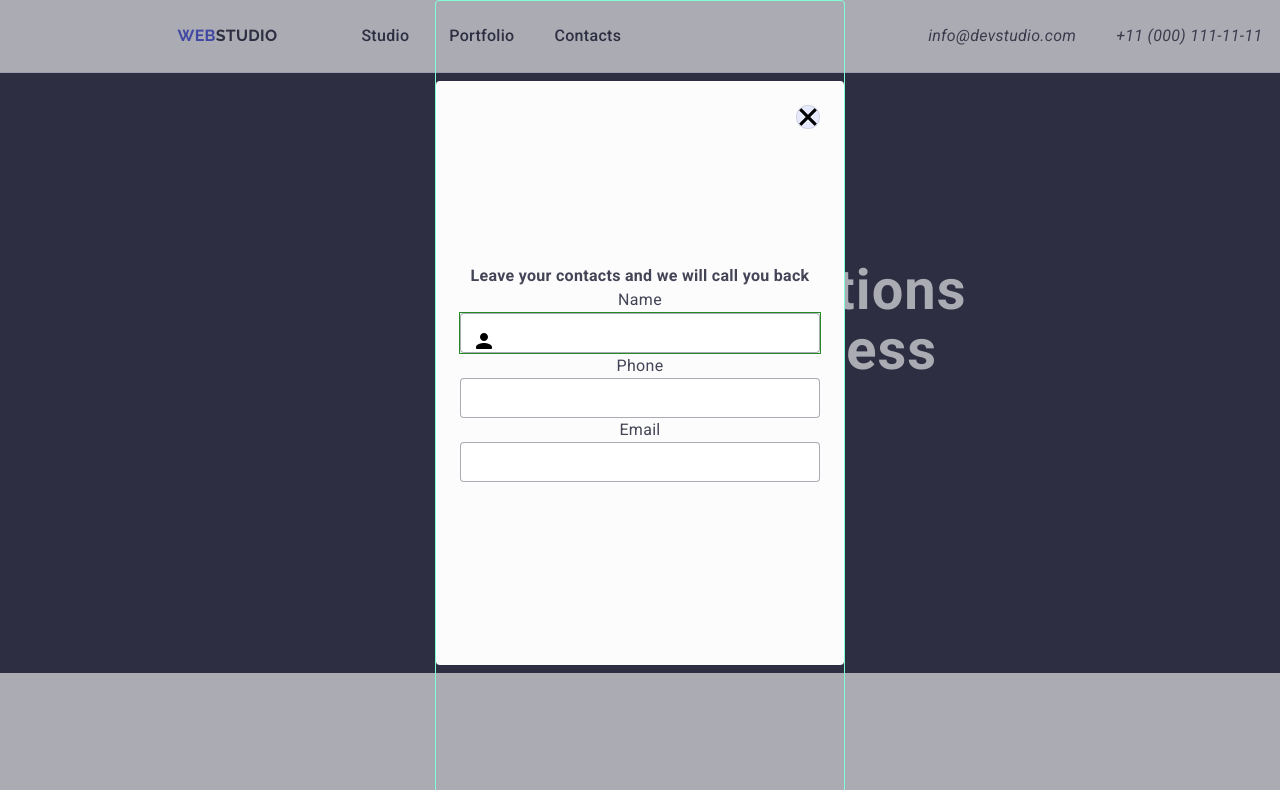
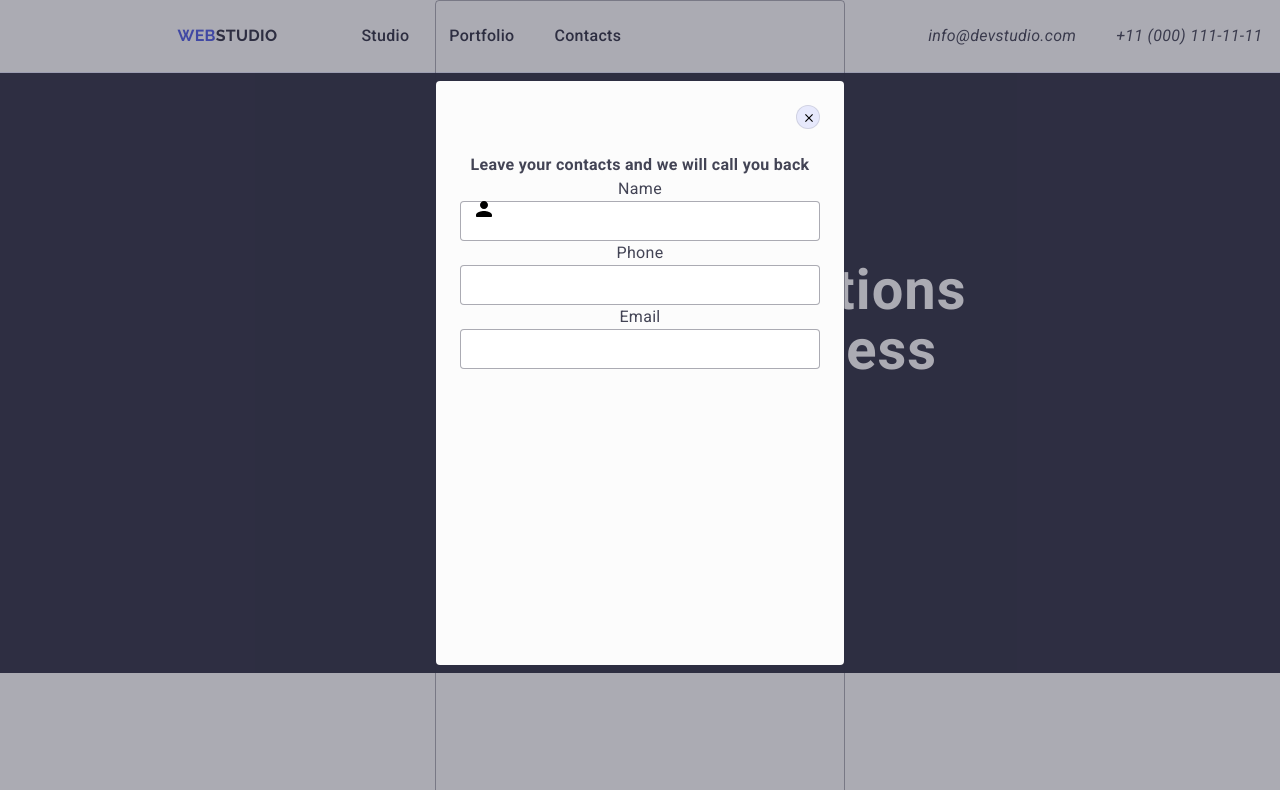
Before and after one commit to busraokcu/goit-markup-hw-05, a plain HTML site: page index.html in a window 1280 px wide. Shown: the top 790 px of the page. Drawn offline with nearby package versions, Linux system fonts and the light colour scheme.

Commit message:
form duzenlendi.

```diff
--- a/css/styles.css
+++ b/css/styles.css
@@ -418,8 +418,8 @@ header {
   display: flex;
   flex-direction: column;
   align-items: center;
-  justify-content: center;
   margin-top: 80px;
+  padding-top: 72px;
   position: relative;
 }
 .is-open {
@@ -427,13 +427,15 @@ header {
 }
 .contact-box {
   border-radius: 4px;
+  border: 1px solid rgba(46, 47, 66, 0.4);
   margin: 0 auto;
   display: flex;
   flex-direction: column;
   align-items: center;
   justify-content: center;
 }
-.close-tag .icon  {
+
+.close-tag {
   width: 24px;
   height: 24px;
   border-radius: 50%;
@@ -443,10 +445,17 @@ header {
   top: 24px;
   right: 24px;
 }
+.icon-close{
+  width: 8px;
+  height: 8px;
+  position:absolute;
+  top:8px;
+  left: 8px;
+
+}
 
 .form-content.icon {
   position: absolute;
-
 }
 form{
   border: 1px solid aquamarine;
@@ -456,20 +465,19 @@ form{
   height: 40px;
   border-radius: 4px;
   border: 1px solid rgba(46, 47, 66, 0.4);
-
 }
-.input-field:active{
+.input-field:focus{
   border: #404bbf;
 }
 .input-wrap{
-  border: 1px solid forestgreen;
   position: relative;
 }
 .icon-profile{
   position: absolute;
-  top:50%;
+  top:8px;
   left: 16px;
+  transform: translateY(-50%);
 }
 .icon-profile:hover{
-color: #404bbf;
+fill: #404bbf;
 }
--- a/index.html
+++ b/index.html
@@ -419,21 +419,21 @@
           </ul>
         </section>
         <div class="backdrop is-open">
-
           <form name="contact-box" class="contact-box">
             <div class="form-content">
               <div class="close-tag">
-              <svg class="icon icon-close" width="8px" height="8px">
+                <svg class="icon icon-close">
                   <use xlink:href="symbol-defs.svg#icon-close"></use>
                 </svg>
               </div>
               <h4>Leave your contacts and we will call you back</h4>
               <label class="form-label" for="user-name"> Name </label>
-              <div class="input-wrap"><svg class="icon icon-profile">
+              <div class="input-wrap">
+                <svg class="icon icon-profile">
                   <use xlink:href="symbol-defs.svg#icon-profile"></use>
                 </svg>
-              <input type="text" name="user-name" class="input-field" /></div>
-
+                <input type="text" name="user-name" class="input-field" />
+              </div>
 
               <label class="form-label" for="phone-number"> Phone </label>
               <input type="tel" name="phone-number" class="input-field" />
```
Lines whose indentation alone changed are shown as unchanged.
